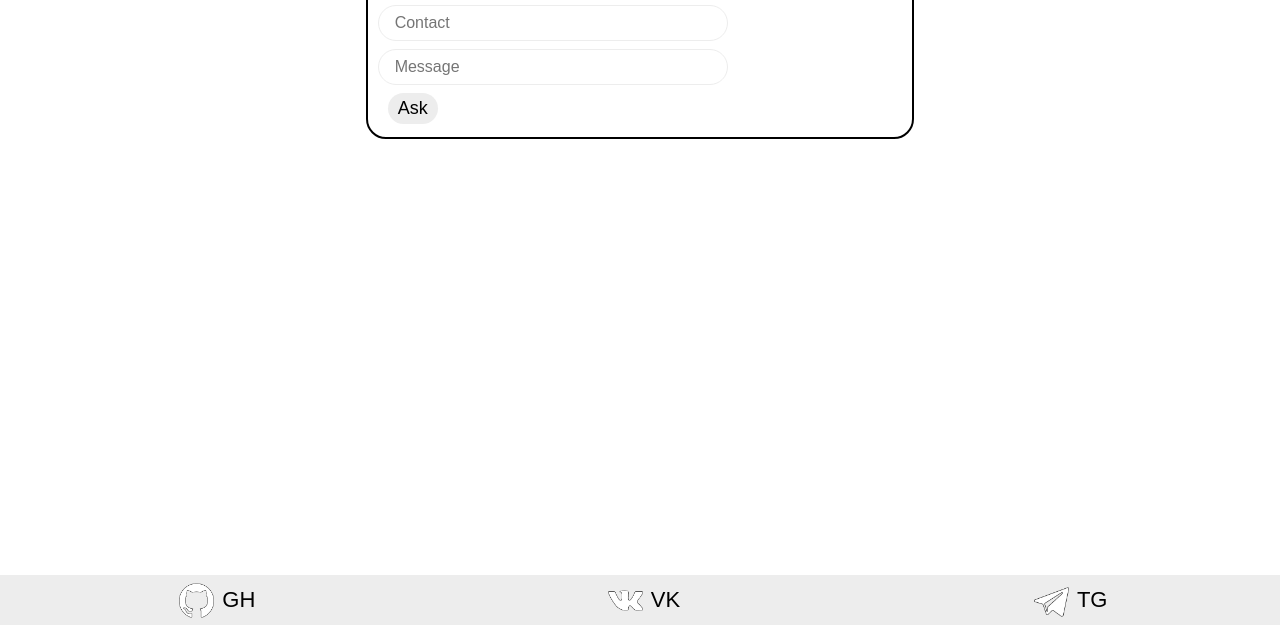
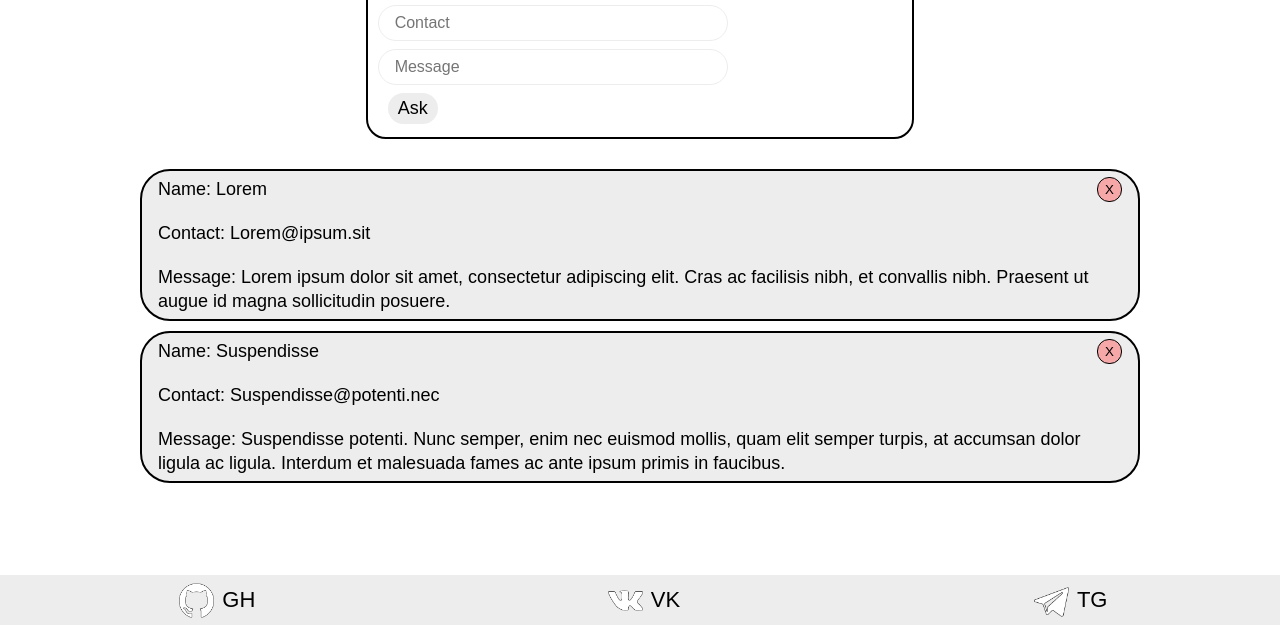
Before and after one commit to wilfordaf/IS-2020_5_Sem-WebProgramming, a plain HTML site: page qna.html in a window 1280 px wide. Shown: the part 175-800 px from the top of the page. Drawn offline with Linux system fonts and the light colour scheme.

Commit message:
feat: add test questions

```diff
--- a/scripts/formControl.js
+++ b/scripts/formControl.js
@@ -18,7 +18,23 @@ document.querySelector(".form").addEventListener("submit", (e) => {
 });
 
 function getQuestionsList() {
-    return JSON.parse(localStorage.getItem("questionList")) || []
+    const testQuestions = [
+        {
+            Name: "Lorem",
+            Contact: "Lorem@ipsum.sit",
+            Message: "Lorem ipsum dolor sit amet, consectetur adipiscing elit. Cras ac facilisis nibh, et convallis nibh. Praesent ut augue id magna sollicitudin posuere."
+        },
+        {
+            Name: "Suspendisse",
+            Contact: "Suspendisse@potenti.nec",
+            Message: "Suspendisse potenti. Nunc semper, enim nec euismod mollis, quam elit semper turpis, at accumsan dolor ligula ac ligula. Interdum et malesuada fames ac ante ipsum primis in faucibus."
+        }
+    ]
+
+    const questionList = JSON.parse(localStorage.getItem("questionList"))
+    return questionList ? questionList : testQuestions
+
+
 };
 
 function addQuestion(item) {
--- a/styles/qna.css
+++ b/styles/qna.css
@@ -83,14 +83,16 @@
 
 .item {
     min-width: 250px;
+    max-width: 1000px;
     margin: 10px 10px;
 }
 
 .item__body {
-    padding: 10px 16px;
+    padding: 6px 16px;
     background-color: rgb(237, 237, 237);
     border: solid 0.15em;
     border-radius: 30px;
+    line-height: 24px;
 }
 
 .item__name {
```
